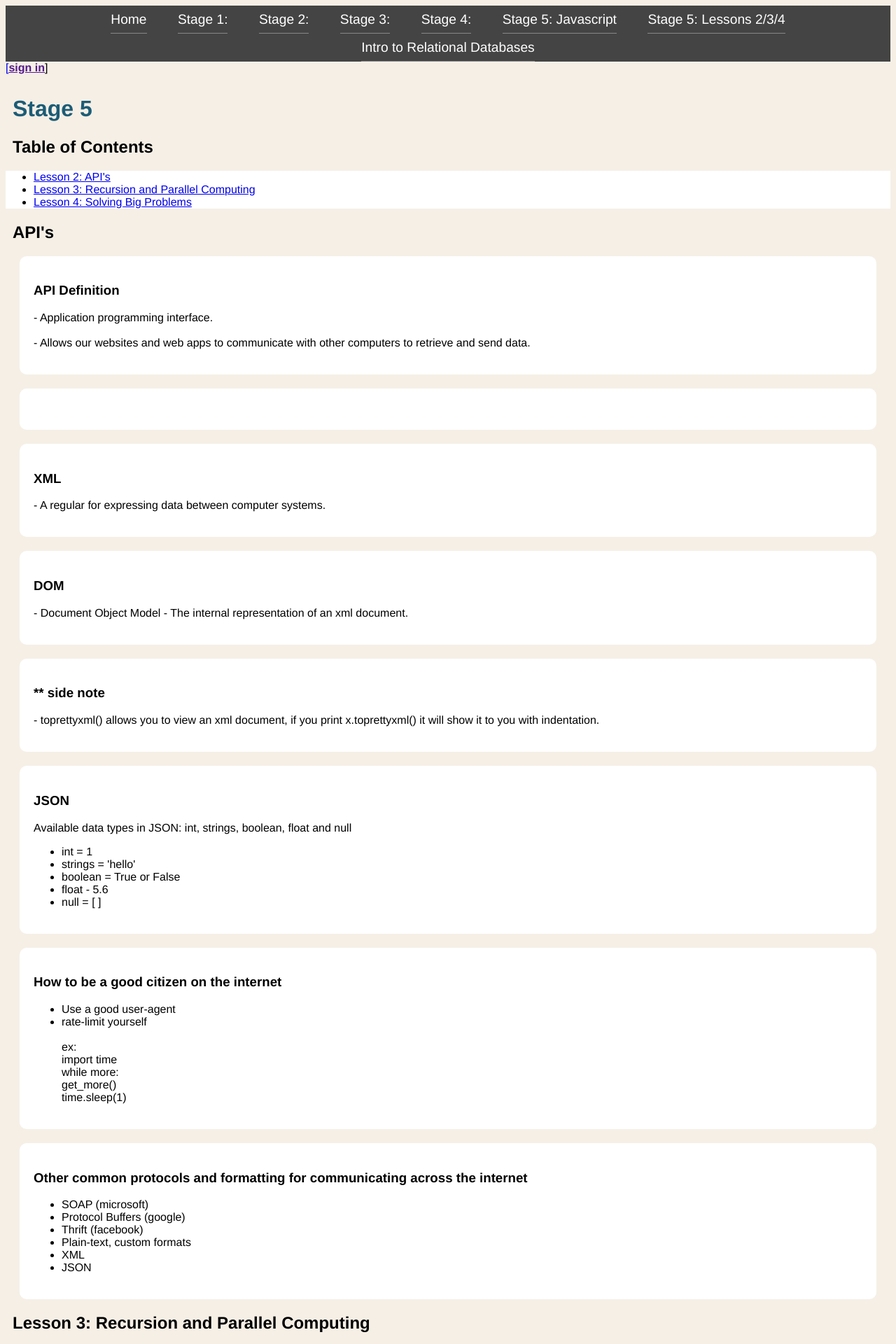
After one commit to ktryber/intro-to-programming-app, a Python web app: template templates/stage5api.html in a window 1280 px wide. The commit adds this page. Shown: the top 1920 px of the page at 70% size. Run offline with Jinja, Linux system fonts and the light colour scheme; the template is opened without the code that fills it, so the values that code supplies are empty.

Commit message:
stage 5 commit

```diff
--- a/css/intro.css
+++ b/css/intro.css
@@ -26,6 +26,14 @@ font-family: 'ProximaNova', 'helvetica neue';
 
 p {
 font-family: 'ProximaNova', 'helvetica neue';
+}
+
+li {
+	font-family: 'ProximaNova', 'helvetica neue';
+}
+
+div {
+	font-family: 'ProximaNova', 'helvetica neue';
 }
 
 /***** Navigation Bar *******/
--- a/templates/base.html
+++ b/templates/base.html
@@ -14,6 +14,9 @@
 				<li><a href="/stage2">Stage 2:</a></li>
 				<li><a href="/stage3">Stage 3:</a></li>
 				<li><a href="/stage4">Stage 4:</a></li>
+				<li><a href="/stage5javascript">Stage 5: Javascript</a></li>
+				<li><a href="/stage5api">Stage 5: Lessons 2/3/4</a></li>
+				<li><a href="/relationaldatabases">Intro to Relational Databases</li>
 			</ul>
 
 		</div>
--- /dev/null
+++ b/templates/stage5api.html
@@ -0,0 +1,200 @@
+{% extends "base.html" %}
+
+{% block content %}
+
+<div class="stage">
+	<h1>Stage 5</h1>
+		<div class="lesson-title-box">
+			<h2>Table of Contents</h2>
+				<div class="content">
+					<p>
+						<ul>
+							<li><a href="#api">Lesson 2: API's</a></li>
+							<li><a href="#recursion">Lesson 3: Recursion and Parallel Computing</a></li>
+							<li><a href="#bigproblems">Lesson 4: Solving Big Problems</a></li>
+						</ul>
+					</p>
+				</div>
+	  	</div>
+
+  		<div class="lesson-title-box">
+  			<h2>API's<a name="api"></a></h2>
+	  			<div class="concept">
+	  				<h3>API Definition</h3>
+	  					<div class="content">
+	  						<p>
+	  							- Application programming interface.<br><br>
+	  							- Allows our websites and web apps to communicate with other computers to retrieve and send data.
+	  						</p>
+	  					</div>
+	  			</div>
+
+	  			<div class="concept">
+	  				<h3></h3>
+	  					<div class="content">
+	  						<p>
+
+	  						</p>
+	  					</div>
+	  			</div>
+
+	  			<div class="concept">
+	  				<h3>XML</h3>
+	  					<div class="content">
+	  						<p>
+	  							- A regular for expressing data between computer systems.
+	  						</p>
+	  					</div>
+	  			</div>
+
+	  			<div class="concept">
+	  				<h3>DOM</h3>
+	  					<div class="content">
+	  						<p>
+	  							- Document Object Model - The internal representation of an xml document.
+	  						</p>
+	  					</div>
+	  			</div>
+
+	  			<div class="concept">
+	  				<h3>** side note</h3>
+	  					<div class="content">
+	  						<p>
+								- toprettyxml() allows you to view an xml document, if you print x.toprettyxml() it will show it to you with indentation.
+	  						</p>
+	  					</div>
+	  			</div>
+
+	  			<div class="concept">
+	  				<h3>JSON</h3>
+	  					<div class="content">
+	  						<p>
+	  						Available data types in JSON: int, strings, boolean, float and null
+
+	  						<ul>
+	  							<li>int = 1</li>
+	  							<li>strings = 'hello'</li>
+	  							<li>boolean = True or False</li>
+	  							<li>float - 5.6</li>
+	  							<li>null = [ ]</li>
+	  						</ul>
+
+	  						</p>
+	  					</div>
+	  			</div>
+
+	  			<div class="concept">
+	  				<h3>How to be a good citizen on the internet</h3>
+	  					<div class="content">
+	  						<p>
+	  							<ul>
+	  								<li>Use a good user-agent</li>
+	  								<li>rate-limit yourself<br><br>ex:<br>
+	  									import time<br>
+	  									while more:<br>
+	  									get_more()<br>
+	  									time.sleep(1)</li>
+	  							</ul>
+	  						</p>
+	  					</div>
+	  			</div>
+
+	  			<div class="concept">
+	  				<h3>Other common protocols and formatting for communicating across the internet</h3>
+	  					<div class="content">
+	  						<p>
+	  							<ul>
+	  								<li>SOAP (microsoft)</li>
+	  								<li>Protocol Buffers (google)</li>
+	  								<li>Thrift (facebook)</li>
+	  								<li>Plain-text, custom formats</li>
+	  								<li>XML</li>
+	  								<li>JSON</li>
+	  							</ul>
+	  						</p>
+	  					</div>
+	  			</div>
+
+
+	 	 </div>
+
+  		<div class="lesson-title-box">
+  			<h2>Lesson 3: Recursion and Parallel Computing<a name="recursion"></a></h2>
+	  			<div class="concept">
+	  				<h3>Recursion Definitions</h3>
+	  					<div class="content">
+	  						<p>
+	  							Two Parts:
+	  							<ol>
+	  								<li>Base Case - A Starting Point<br>
+	  								- not defined in terms of itself<br>
+	  								- smallest input - already know the answer</li>
+	  								<li>Recursive Case<br>
+	  									- Defined in terms of "smaller" version of itself.</li>
+	  							</ol>
+	  						</p>
+	  					</div>
+	  			</div>
+
+	  			<div class="concept">
+	  				<h3>Defining Procedures Recursively</h3>
+	  					<div class="content">
+	  						<p>
+	  							- Define a procedure, factorial, that takes a natural number as its input, and returns the number of ways to arrange the input number of items.<br><br>
+	  							ex:<br>
+	  							def factorial(n):<br>
+								    if n == 0:<br>
+								        return 1<br>
+								    else:<br>
+								        return n * factorial(n-1)<br>
+	  						</p>
+	  					</div>
+	  			</div>
+
+	  			<div class="concept">
+	  				<h3>Palindrome</h3>
+	  					<div class="content">
+	  						<p>
+	  							A string that reads the same way forwards and backwards.<BR><br>
+								ex: level, any single letter, an empty string
+	  						</p>
+	  					</div>
+	  			</div>
+	  	</div>
+
+	  	<div class="lesson-title-box">
+  			<h2>Lesson 4: Solving Big Problems<a name="bigproblems"></a></h2>
+	  			<div class="concept">
+	  				<h3>Word Games:</h3>
+	  					<div class="content">
+	  						<p>
+	  							When solving a problem with code it’s a good idea to break up every piece of the problem and decide what it’s going to take to solve each piece (function, string, dictionary, etc.).  It’s also important to break it up to pace yourself throughout solving the problem so that you can stay focused and have short term goals.<br><br>
+
+	  							Here's an example of breaking down the pieces needed to build a word game<br><br>
+
+	  							Concept Inventory:
+	  								<ul>
+	  									<li>Board - 2d array</li>
+	  									<li>Letters - string</li>
+	  									<li>Words - string</li>
+	  									<li>Hand - string</li>
+	  									<li>Legal Play - function(pos, dir, word)</li>
+	  									<li>Score - fucntion
+	  										<ul>
+	  											<li>Letters - dictionary</li>
+	  											<li>Play - function</li>
+	  											<li>Bonus - pos -> double word -> triple word</li>
+	  										</ul></li>
+	  									<li>Dictionary - set(words)</li>
+	  									<li>Blank Tile - string'</li>
+	  								</ul>
+	  						</p>
+	  					</div>
+	  			</div>
+
+
+</div>
+
+
+
+{% endblock %}
```
Also changed, not shown: main.py (+41 -0 lines), templates/relational.html (added, +235 -0 lines), templates/stage3.html (+3 -9 lines), templates/stage5javascript.html (added, +152 -0 lines), 1 other file.
